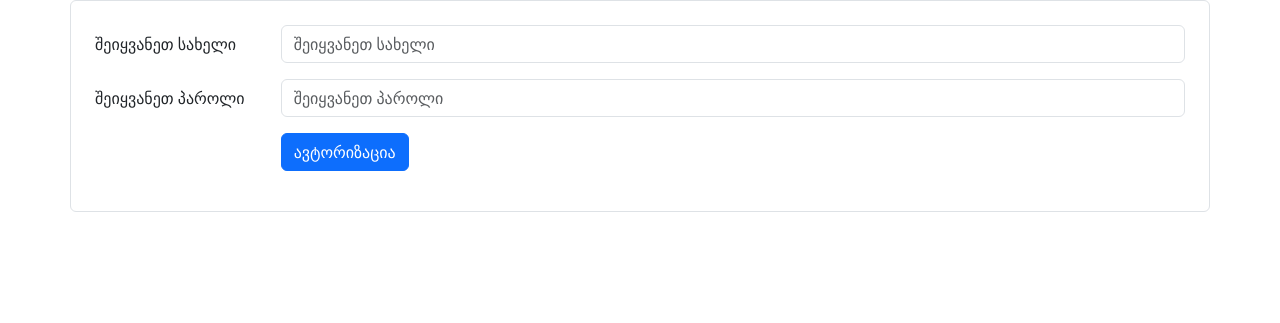
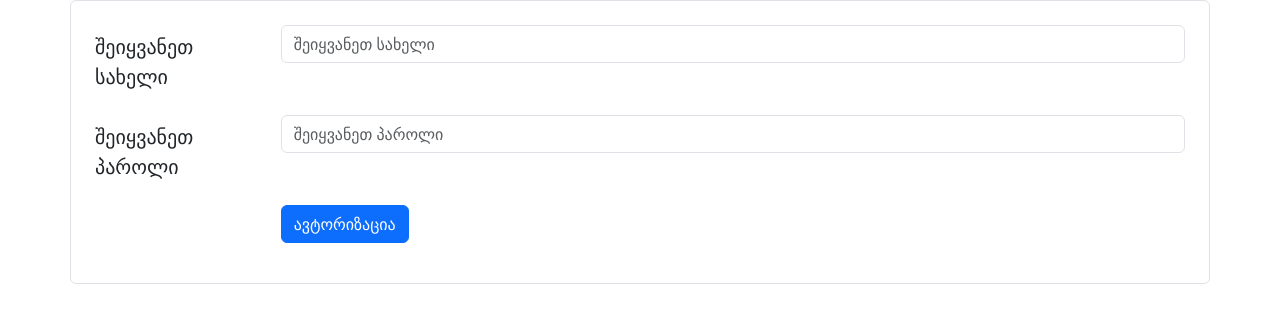
Before and after one commit to SANDRICKSON/vefxistyaosani, a Flask app: page /login in a window 1280 px wide. Shown: the part 92-415 px from the top of the page. Run offline with Flask 3, Linux system fonts and the light colour scheme; some web fonts are replaced.

Commit message:
Update login.html

```diff
--- a/templates/login.html
+++ b/templates/login.html
@@ -28,4 +28,10 @@
 
       </form>
     </div>
+    <style>
+        label {
+            font-family: "BPG Classic Medium", sans-serif;
+            font-size: 20px;
+        }
+    </style>
 {% endblock %}
```
